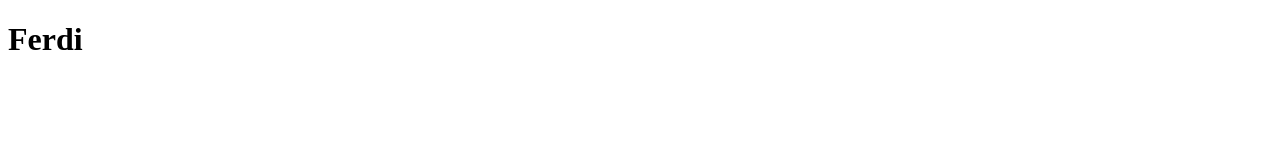
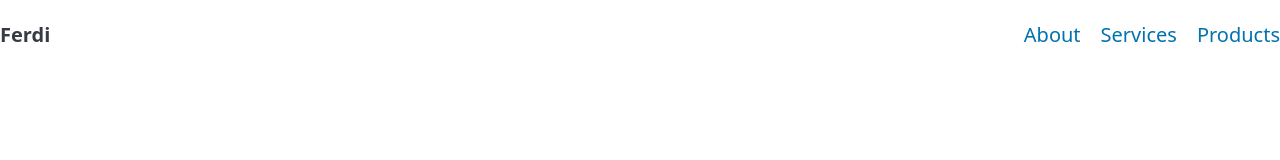
Before and after one commit to ferdisimsek58/ferdisimsek58.github.io, a plain HTML site: page index.html in a window 1280 px wide. Drawn offline with nearby package versions, Linux system fonts and the light colour scheme.

Commit message:
Pico CSS sayfasi eklendi

```diff
--- a/index.html
+++ b/index.html
@@ -3,9 +3,21 @@
 <head>
     <meta charset="UTF-8">
     <meta name="viewport" content="width=device-width, initial-scale=1.0">
+    <link
+  rel="stylesheet"
+  href="https://cdn.jsdelivr.net/npm/@picocss/pico@2/css/pico.min.css"
+>
     <title>Ferdi Simsek</title>
 </head>
 <body>
-    <h1>Ferdi</h1>
-</body>
+    <nav>
+        <ul>
+          <li><strong>Ferdi</strong></li>
+        </ul>
+        <ul>
+          <li><a href="#">About</a></li>
+          <li><a href="#">Services</a></li>
+          <li><a href="#">Products</a></li>
+        </ul>
+      </nav></body>
 </html>
```
